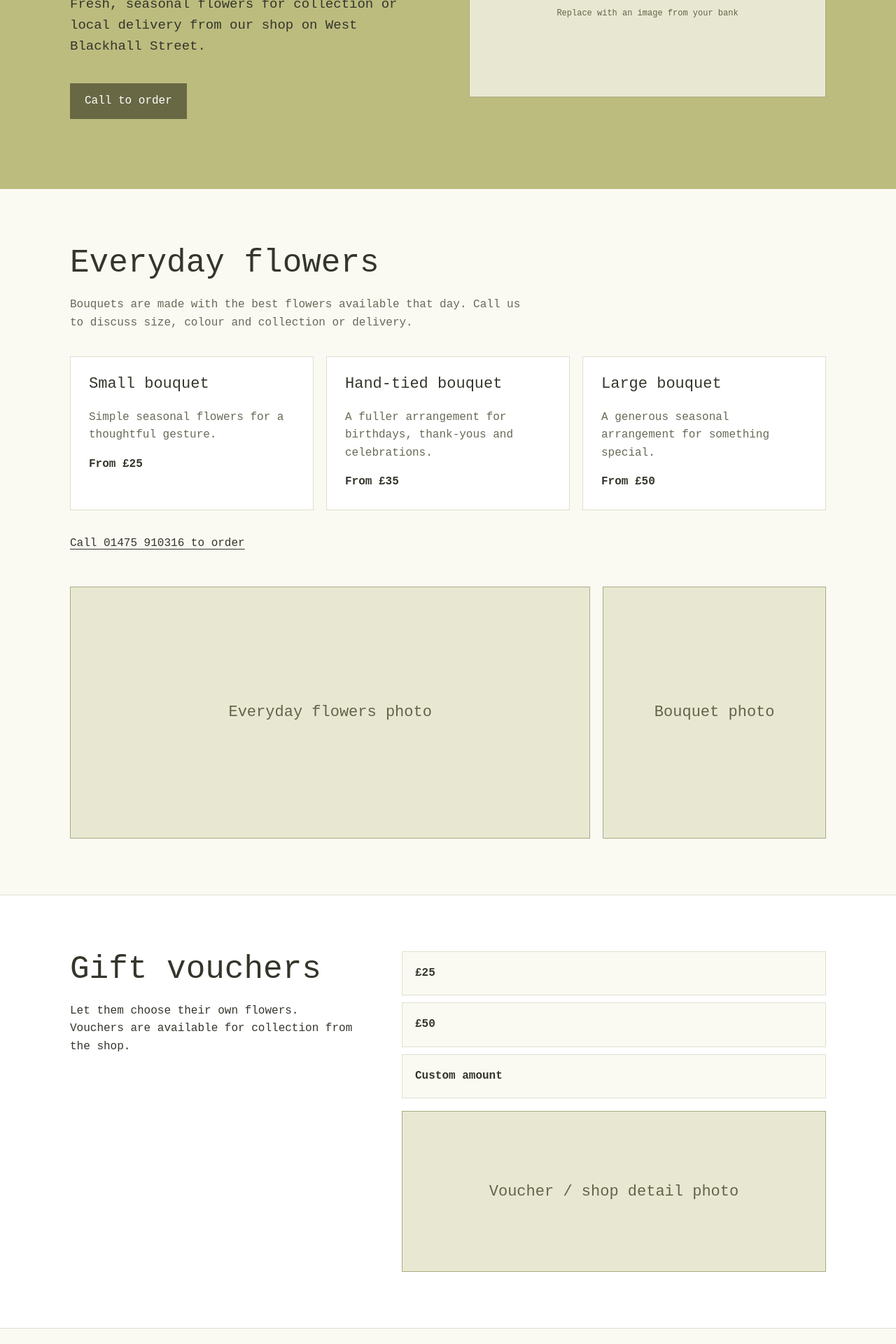
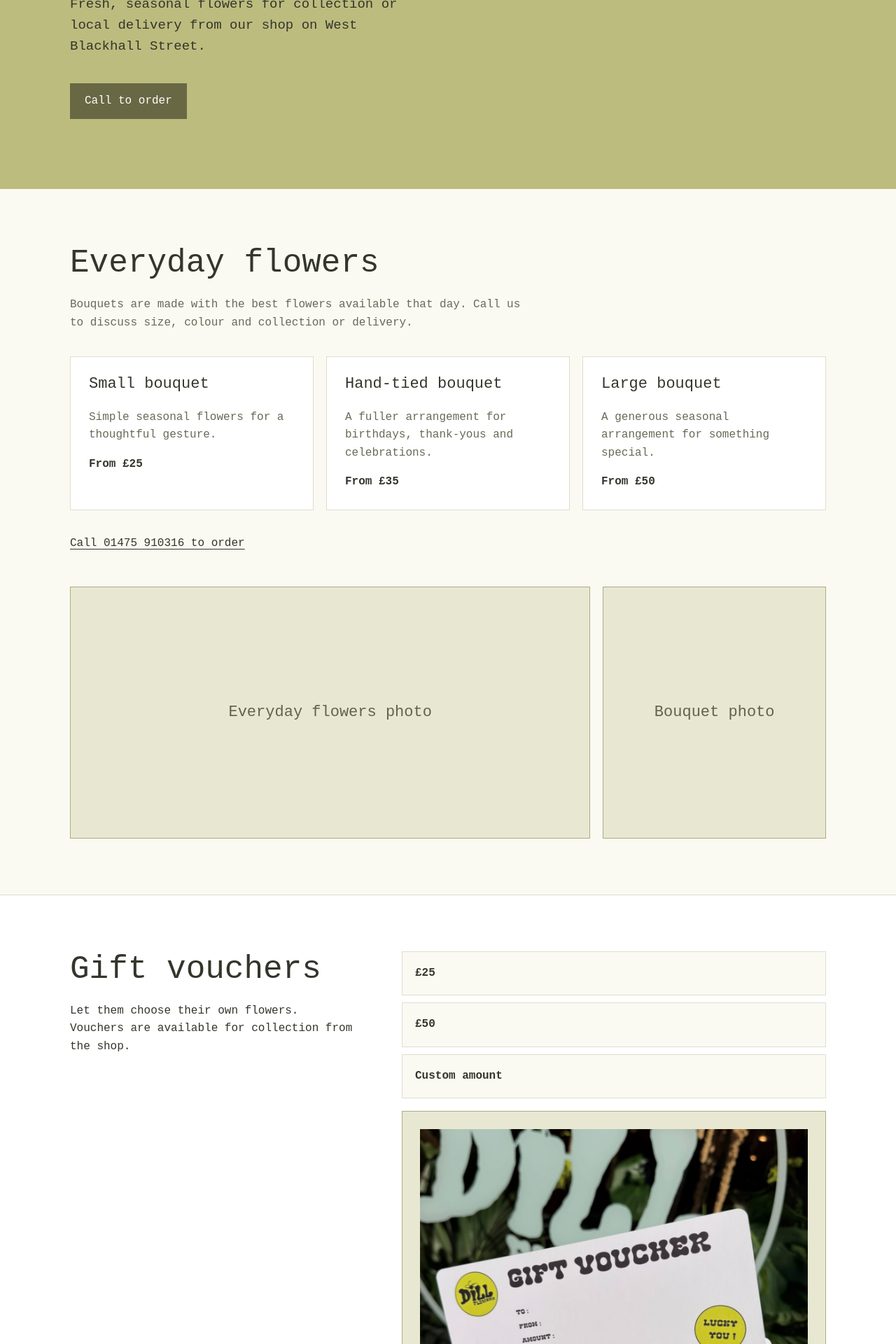
Before and after one commit to maxmcfarlaneneso/flo, a Flask app: page / in a window 1280 px wide. Shown: the part 521-2441 px from the top of the page at 70% size. Run offline with Flask 3, Linux system fonts and the light colour scheme.

Commit message:
chore: some pics

```diff
--- a/templates/index.html
+++ b/templates/index.html
@@ -8,9 +8,10 @@
       <p>Fresh, seasonal flowers for collection or local delivery from our shop on West Blackhall Street.</p>
       <a class="button" href="tel:+441475910316">Call to order</a>
     </div>
-    <div class="photo-placeholder hero-photo">
-      <span>Shop / flowers photo</span>
-      <small>Replace with an image from your bank</small>
+    <div class="hero-photo">
+      <img src="{{ url_for('static', filename='imgs/IMG_8955.jpeg') }}" alt="Dill Flowers" onerror="this.style.display='none'; this.nextElementSibling.style.display='block'">
+      <!-- <span>Shop / flowers photo</span>
+      <small>Replace with an image from your bank</small> -->
     </div>
   </div>
 </section>
@@ -40,7 +41,9 @@
     </div>
     <div>
       <div class="voucher-list"><span>£25</span><span>£50</span><span>Custom amount</span></div>
-      <div class="photo-placeholder voucher-photo"><span>Voucher / shop detail photo</span></div>
+      <div class="photo-placeholder voucher-photo">
+        <img src="{{ url_for('static', filename='imgs/voucher.jpeg') }}" alt="Dill Flowers" onerror="this.style.display='none'; this.nextElementSibling.style.display='block'">
+      </div>
     </div>
   </div>
 </section>
--- a/templates/weddings_events.html
+++ b/templates/weddings_events.html
@@ -8,7 +8,9 @@
       <h1>Flowers planned around your day.</h1>
       <p>Wedding flowers, table arrangements and event flowers in Greenock and the surrounding area.</p>
     </div>
-    <div class="photo-placeholder wedding-photo"><span>Wedding / event photo</span></div>
+    <div class="photo-placeholder wedding-photo">
+      <img src="{{ url_for('static', filename='imgs/wedding1.jpeg') }}" alt="Dill Flowers" onerror="this.style.display='none'; this.nextElementSibling.style.display='block'">
+    </div>
   </div>
 </section>
 
```
Also changed, not shown: static/imgs/everyday1.png (renamed from static/imgs/Screenshot 2026-11-19 143538.png), static/imgs/voucher.jpeg (renamed from static/imgs/IMG_8957.jpeg), static/imgs/wedding1.jpeg (renamed from static/imgs/IMG_8955.jpeg).
